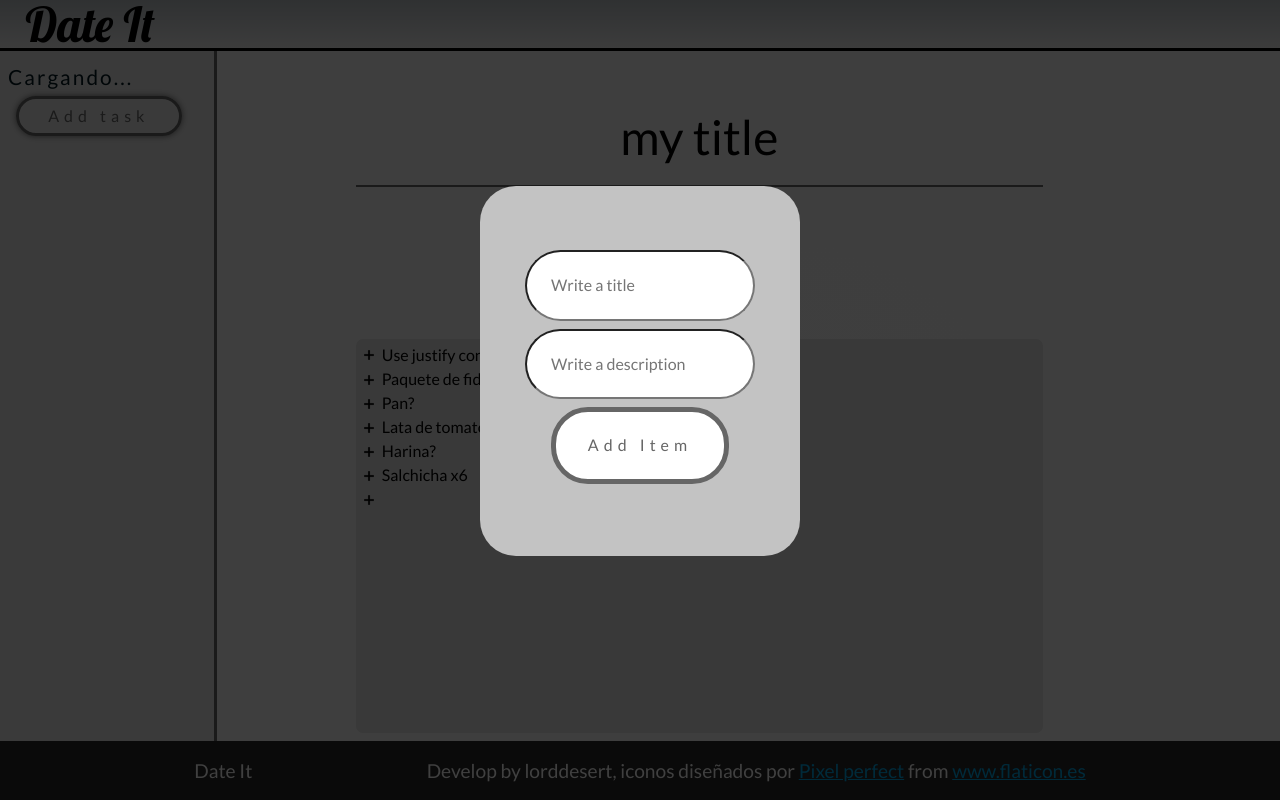
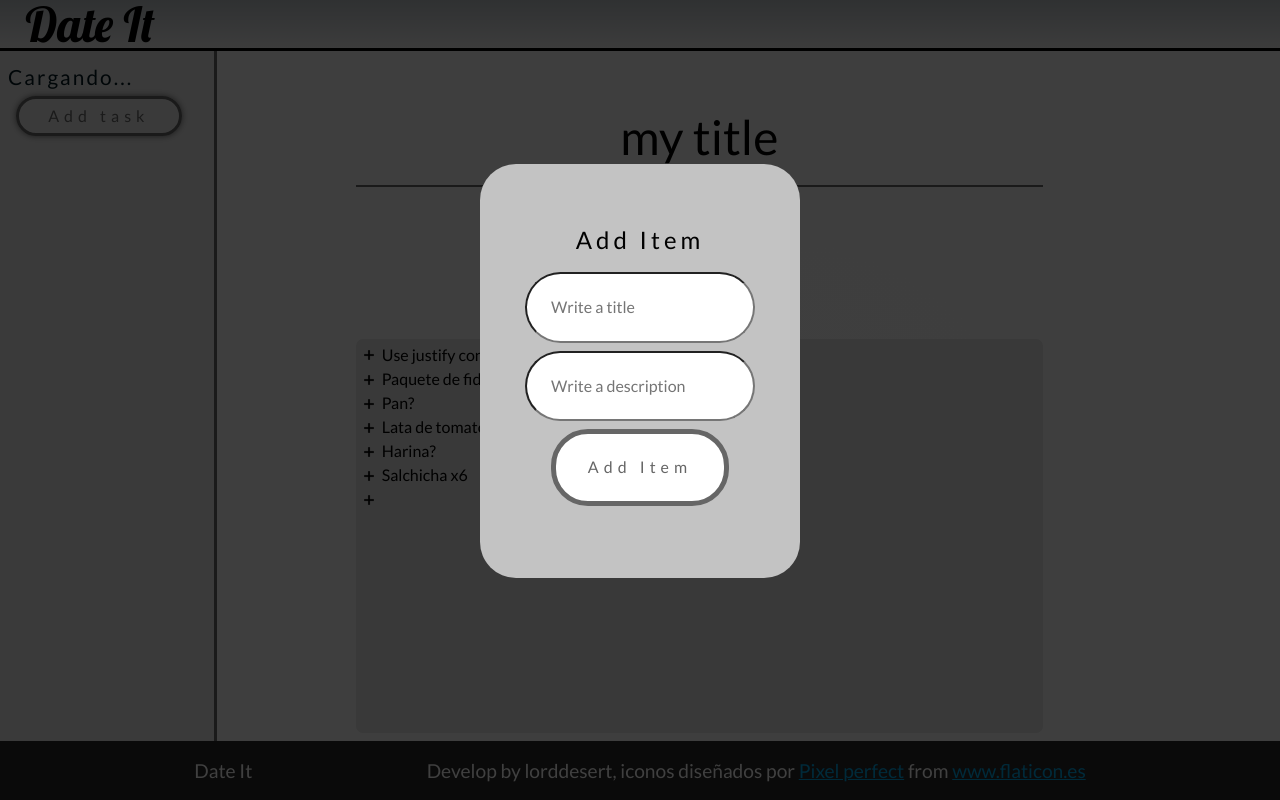
Before and after one commit to lorddesert/Krello, a React app: page / in a window 1280 px wide. Built offline with nearby package versions, Linux system fonts and the light colour scheme.

Commit message:
update inputs * change description (input to text area).

```diff
--- a/src/components/PostForm/PostForm.css
+++ b/src/components/PostForm/PostForm.css
@@ -9,6 +9,11 @@
   border-radius: 36px;
 }
 .PostForm-label {
+  margin-bottom: .5em;
+}
+.PostForm-label h2 {
+  font-size: 1.5rem;
+  letter-spacing: 4px;
   margin-bottom: .5em;
 }
 .PostForm-content {
--- a/src/components/PostForm/PostForm.jsx
+++ b/src/components/PostForm/PostForm.jsx
@@ -31,13 +31,17 @@ class PostForm extends Component {
           <div className='PostForm-content'>
             <div className='Form'>
               <div className='PostForm-label'>
+                <h2>Add Item</h2>
+                </div>
+              <div className='PostForm-label'>
                 <label>
                   <input type='text' placeholder='Write a title' name='title' ref={this.title} />
                 </label>
               </div>
               <div className='PostForm-label'>
                 <label>
-                  <input type='text' placeholder='Write a description' name='description' ref={this.desc} />
+                  <input type='text-area' placeholder='Write a description' name='description' ref={this.desc} />
+                  {/* <textarea placeholder='Write a description' ref={this.desc} name='description' id="" cols="25" rows="5"></textarea> */}
                 </label>
               </div>
               <div className='PostForm-label'>
```
